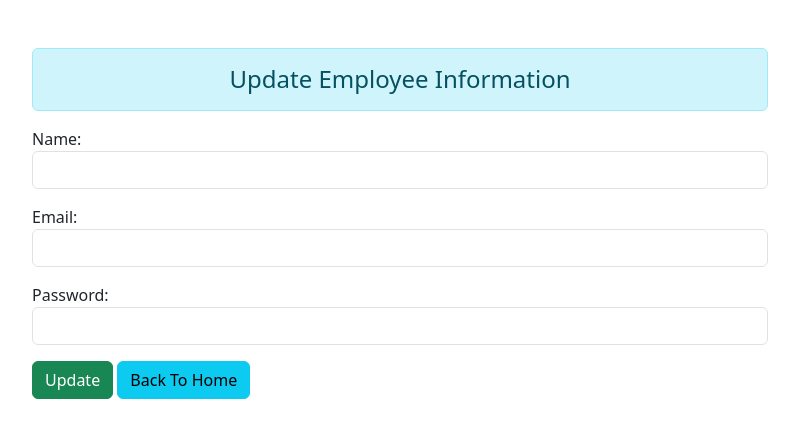
After one commit to Aniket2124/Django, a Django app: template employee_crud/employee_register/templates/employee_register/update_employee.html in a window 1280 px wide. The commit adds this page. Shown: the top 438 px of the page, without its empty margins (240-1039 px from the left). Run offline with Django 5.2, Linux system fonts and the light colour scheme; the template is opened without the code that fills it: values that come from a table or form of the project are taken from there, others are empty.

Commit message:
Added update delete functionality

```diff
--- a/employee_crud/employee_register/models.py
+++ b/employee_crud/employee_register/models.py
@@ -11,5 +11,5 @@ class Position(models.Model):
 class Employee(models.Model):
     name = models.CharField(max_length=100)
     emp_code = models.CharField(max_length=3)
-    mobile = models.IntegerField(max_length=15)
+    mobile = models.IntegerField()
     position = models.ForeignKey(Position, on_delete=models.CASCADE)
--- a/employee_crud/employee_register/templates/employee_register/base.html
+++ b/employee_crud/employee_register/templates/employee_register/base.html
@@ -10,7 +10,7 @@
 </head>
 <body>
     <div class="container mt-5">
-        <h2 class="text-center alert alert-danger">Employee Register</h2>
+
 
     {% block content %}
     {% endblock content %}
--- a/employee_crud/employee_register/templates/employee_register/employee.html
+++ b/employee_crud/employee_register/templates/employee_register/employee.html
@@ -1,7 +1,7 @@
 {% extends 'employee_register/base.html' %}
 {% block content %}
 
-
+<h2 class="text-center alert alert-danger">Employee Register</h2>
 <div class="col-sm-10 offset-1">
 
 
@@ -34,8 +34,8 @@
             <td>{{employee.position}}</td>
             <td>{{employee.mobile}}</td>
             <td>
-                <a href="#" class="btn btn-sm btn-warning">Edit</a>
-                <form action="#" method="post" class="d-inline">
+                <a href="{% url 'update_employee' employee.id %}" class="btn btn-sm btn-warning">Edit</a>
+                <form action="{% url 'delete_employee' employee.id %}" method="post" class="d-inline">
                     {% csrf_token %}
                     <input type="submit" class="btn btn-sm btn-danger" value="delete">
                 </form>
--- /dev/null
+++ b/employee_crud/employee_register/templates/employee_register/update_employee.html
@@ -0,0 +1,16 @@
+{% extends 'employee_register/base.html' %}
+
+{% block content %}
+<div class="row">
+    <div class="col-sm-8 offset-2">
+        <h4 class="text-center alert alert-info">Update Employee Information</h4>
+        <form action="" method="post">
+            {% csrf_token %}
+            {{form.as_p}}
+            <input type="submit" class="btn btn-success" value="Update">
+            <a href="{% url 'employee_details' %}" class="btn btn-info">Back To Home</a>
+        </form>
+    </div>
+</div>
+
+{% endblock content %}
--- a/employee_crud/employee_register/urls.py
+++ b/employee_crud/employee_register/urls.py
@@ -3,4 +3,6 @@ from employee_register import views
 urlpatterns = [
     path('', views.employee_details, name='employee_details'),
     path('add', views.employee, name='employee'),
+    path('delete/<int:id>/', views.delete_employee, name='delete_employee'),
+    path('update/<int:id>/', views.update_employee, name='update_employee'),
 ]
```
Also changed, not shown: employee_crud/employee_register/views.py (+18 -0 lines).
